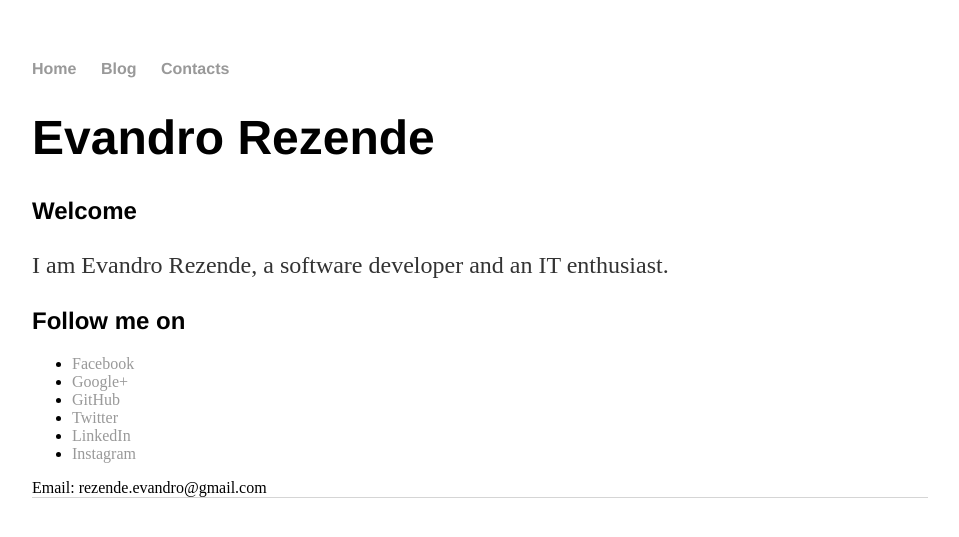
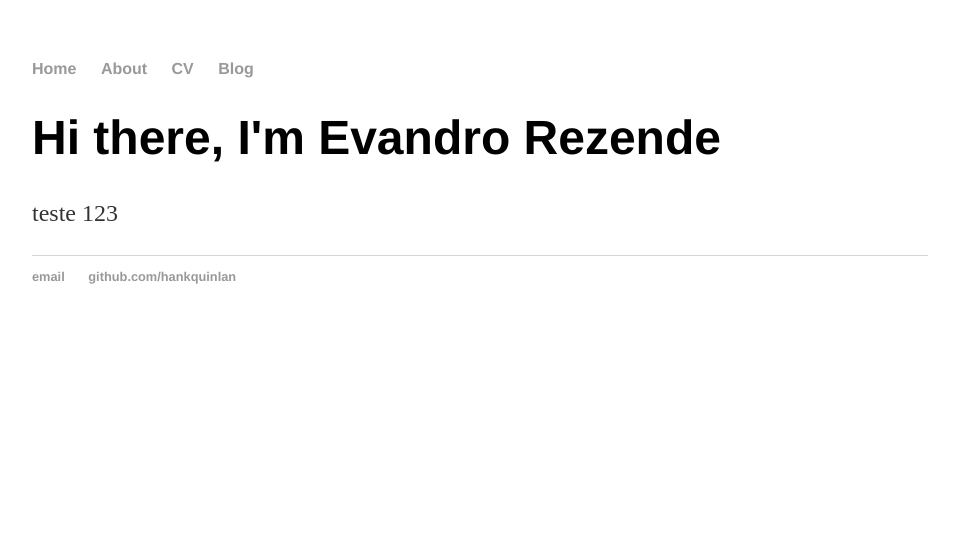
Before and after one commit to evandrorezende/evandrorezende.github.io, a Jekyll site: the page built from index.html, in a window 1280 px wide. Shown: the top 537 px of the page, without its empty margins (160-1119 px from the left). Built offline with Jekyll 4.4.1, drawn with Linux system fonts in a browser that asks for light colours.

Commit message:
Update index.html

```diff
--- a/index.html
+++ b/index.html
@@ -1,48 +1,8 @@
-<!DOCTYPE html>
-<html>
-<head>
-	<meta charset="UTF-8">
-	<title>Evandro Rezende</title>
-
-	<link rel="stylesheet" type="text/css" href="/css/main.css">
-</head>
-
-<body>
-	<nav>
-		<ul>
-			<li><a href="https://evandrorezende.github.io/">Home</a></li>
-			<li><a href="">Blog</a></li>
-			<li><a href="">Contacts</a></li>
-		</ul>
-	</nav>
-
-	<h1>Evandro Rezende</h1>
-
-	<section>
-		<h2>Welcome</h2>
-
-		<p>
-		I am Evandro Rezende, a software developer and an IT enthusiast.</br>
-
-		</p>
-	</section>
-
-	<section>
-		<h2>Follow me on</h2>
-
-		<ul>
-			<li><a href="https://www.facebook.com/rezende.evandro">Facebook</a></li>
-			<li><a href="https://plus.google.com/104788929324902615964">Google+</a></li>
-			<li><a href="https://github.com/evandrorezende">GitHub</a></li>
-			<li><a href="https://twitter.com/evandrorezende">Twitter</a></li>
-			<li><a href="https://br.linkedin.com/in/evandro-rezende-78239a28">LinkedIn</a></li>
-			<li><a href="https://www.instagram.com/evandrosrezende">Instagram</a></li>
-		</ul>
-		Email: rezende.evandro@gmail.com
-	</section>
-
-	<footer>
-	</footer>
-
-</body>
-</html>
+---
+layout: default
+title: Evandro Rezende
+---
+<div class="blurb">
+	<h1>Hi there, I'm Evandro Rezende</h1>
+	<p>teste 123</p>
+</div><!-- /.blurb -->
```
